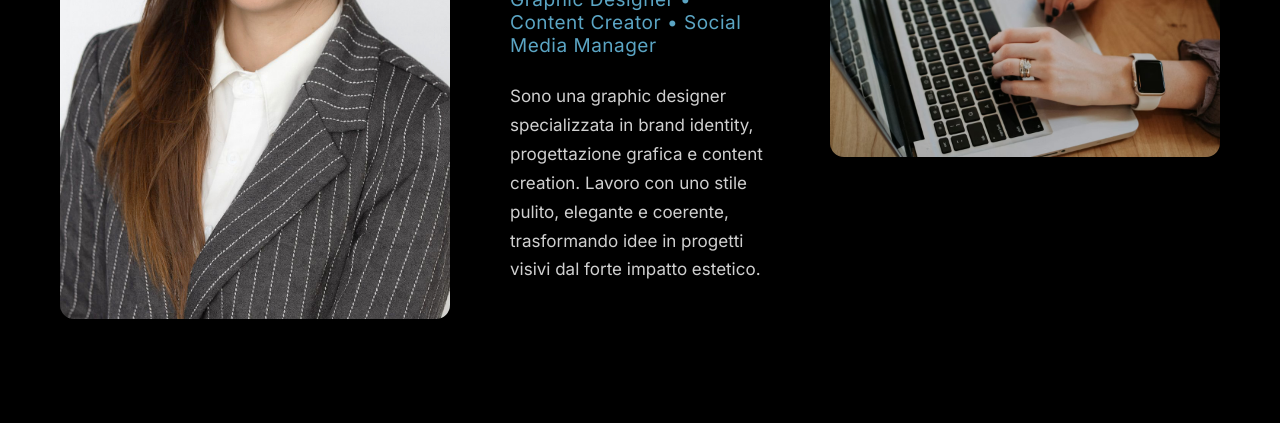
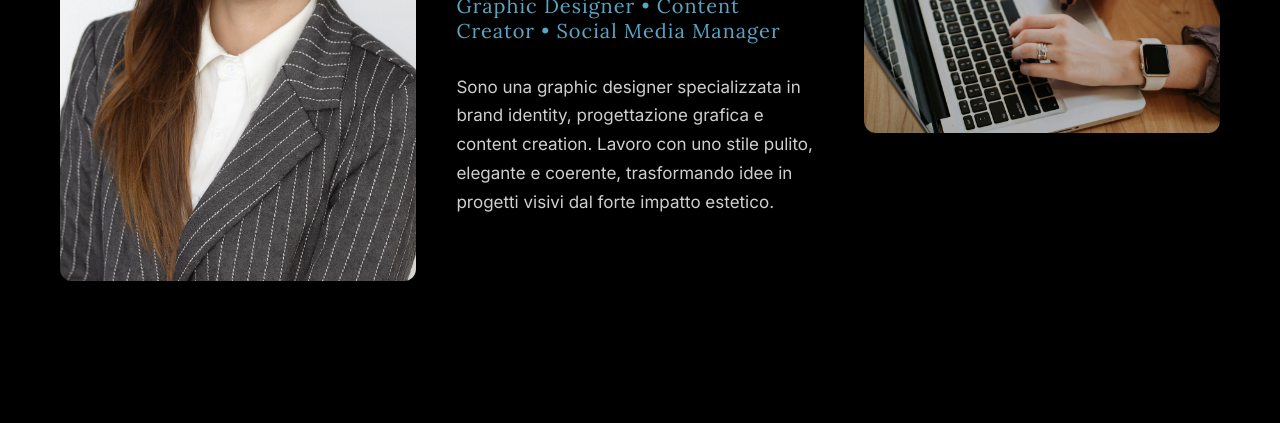
Before and after one commit to Samanta0102/Samanta0102.github.io, a plain HTML site: page index.html in a window 1280 px wide. Shown: the part 426-849 px from the top of the page. After the commit the page ends 800 px from the top, so only its background shows below. Drawn offline with nearby package versions, Linux system fonts and the light colour scheme.

Commit message:
Update index.html

```diff
--- a/index.html
+++ b/index.html
@@ -3,10 +3,13 @@
 <head>
     <meta charset="UTF-8">
     <meta name="viewport" content="width=device-width, initial-scale=1.0">
-    <title>Samanta Bua – Portfolio</title>
+    <title>Samanta Bua – Graphic Designer</title>
 
     <!-- FONT Serif elegante per il nome -->
     <link href="https://fonts.googleapis.com/css2?family=Playfair+Display:wght@400;600;700&display=swap" rel="stylesheet">
+
+    <!-- FONT serif professionale per il sottotitolo -->
+    <link href="https://fonts.googleapis.com/css2?family=Lora:wght@400;500&display=swap" rel="stylesheet">
 
     <!-- FONT sans serif minimal per testi -->
     <link href="https://fonts.googleapis.com/css2?family=Inter:wght@300;400;500;600&display=swap" rel="stylesheet">
@@ -15,7 +18,7 @@
         body {
             margin: 0;
             padding: 0;
-            background: #000000;
+            background: #000;
             color: white;
             font-family: 'Inter', sans-serif;
         }
@@ -26,16 +29,16 @@
             position: fixed;
             top: 0;
             left: 0;
-            padding: 20px 50px;
+            padding: 25px 50px;
             display: flex;
             justify-content: flex-start;
-            background: rgba(0,0,0,0.45);
+            background: rgba(0, 0, 0, 0.45);
             backdrop-filter: blur(6px);
             z-index: 1000;
         }
 
         nav a {
-            color: #ffffff;
+            color: #fff;
             text-decoration: none;
             margin-right: 40px;
             font-size: 16px;
@@ -47,58 +50,76 @@
             color: #d9b26f;
         }
 
-        /* HOME – LAYOUT PRINCIPALE */
+        /* STRUTTURA */
         .container {
+            display: flex;
+            width: 100%;
+            min-height: 100vh;
+            padding: 140px 60px 60px;
+            box-sizing: border-box;
+            align-items: center;
+            justify-content: space-between;
+        }
+
+        /* FOTO A SINISTRA — ORA NON SI TAGLIA PIÙ */
+        .left {
+            width: 33%;
             display: flex;
             justify-content: center;
             align-items: center;
-            gap: 60px;
-            width: 100%;
-            padding: 160px 60px 100px;
-            box-sizing: border-box;
+            max-height: 80vh;
         }
 
-        /* FOTO A SINISTRA */
         .left img {
-            width: 390px;          /* proporzione PERFETTA su tutti i device */
+            width: 100%;
             height: auto;
-            border-radius: 14px;
-            object-fit: cover;
+            object-fit: contain;
+            border-radius: 12px;
+            display: block;
         }
 
         /* TESTO CENTRALE */
         .center {
-            max-width: 560px;
+            width: 34%;
+            padding: 0 40px;
         }
 
         .name {
             font-family: 'Playfair Display', serif;
-            font-size: 62px;
+            font-size: 64px;
             font-weight: 600;
+            margin-bottom: 15px;
             color: #F9F6D5;
-            margin-bottom: 15px;
+            line-height: 1.1;
         }
 
-        .roles {
-            font-size: 19px;
+        .subtitle {
+            font-family: 'Lora', serif;
+            font-size: 20px;
             color: #5BA5C4;
-            margin-bottom: 25px;
-            letter-spacing: 0.5px;
+            margin-bottom: 30px;
+            letter-spacing: 1px;
         }
 
         .about {
             font-size: 17px;
             line-height: 1.7;
-            color: #d0d0d0;
-            max-width: 500px;
+            color: #cfcfcf;
+            max-width: 450px;
         }
 
         /* FOTO A DESTRA */
+        .right {
+            width: 33%;
+            display: flex;
+            justify-content: center;
+            align-items: center;
+        }
+
         .right img {
-            width: 390px;
+            width: 100%;
             height: auto;
-            border-radius: 14px;
-            object-fit: cover;
+            border-radius: 12px;
         }
 
         /* RESPONSIVE */
@@ -106,54 +127,64 @@
             .container {
                 flex-direction: column;
                 text-align: center;
-                padding-top: 140px;
             }
 
-            .roles { font-size: 18px; }
+            .left, .center, .right {
+                width: 90%;
+                max-height: none;
+            }
 
-            .left img, .right img {
-                width: 300px;
+            .center {
+                padding: 40px 0;
+            }
+
+            .name {
+                font-size: 48px;
             }
         }
-
     </style>
 </head>
+
 <body>
 
     <!-- MENU -->
     <nav>
         <a href="#">Home</a>
-        <a href="#about">About</a>
-        <a href="#portfolio">Portfolio</a>
-        <a href="#contact">Contact</a>
+        <a href="#">About</a>
+        <a href="#">Portfolio</a>
+        <a href="#">Contact</a>
     </nav>
 
-    <!-- SEZIONE HOME -->
-    <section class="container">
+    <!-- CONTENUTO PRINCIPALE -->
+    <div class="container">
 
+        <!-- FOTO SINISTRA -->
         <div class="left">
             <img src="sami.jpg" alt="Samanta Bua">
         </div>
 
+        <!-- TESTO CENTRALE -->
         <div class="center">
             <h1 class="name">Samanta Bua</h1>
 
-            <div class="roles">
+            <div class="subtitle">
                 Graphic Designer • Content Creator • Social Media Manager
             </div>
 
             <p class="about">
-                Sono una graphic designer specializzata in brand identity, progettazione grafica
-                e content creation. Lavoro con uno stile pulito, elegante e coerente, trasformando
-                idee in progetti visivi dal forte impatto estetico.
+                Sono una graphic designer specializzata in brand identity,
+                progettazione grafica e content creation.
+                Lavoro con uno stile pulito, elegante e coerente, trasformando idee in
+                progetti visivi dal forte impatto estetico.
             </p>
         </div>
 
+        <!-- FOTO DESTRA -->
         <div class="right">
-            <img src="christin-hume-hBuwVLcYTnA-unsplash.jpg" alt="Work Environment">
+            <img src="christin-hume-hBuwVLcYTnA-unsplash.jpg" alt="Laptop workspace">
         </div>
 
-    </section>
+    </div>
 
 </body>
 </html>
```
